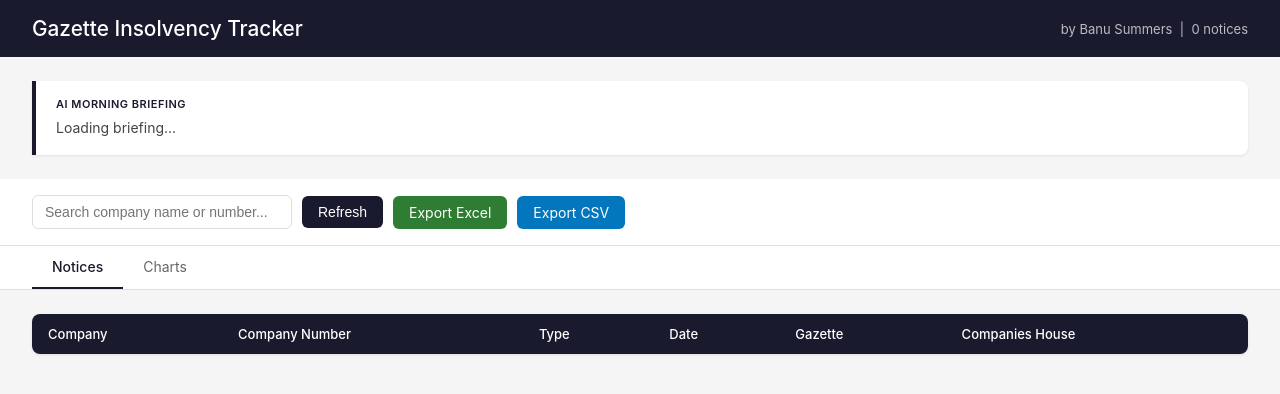
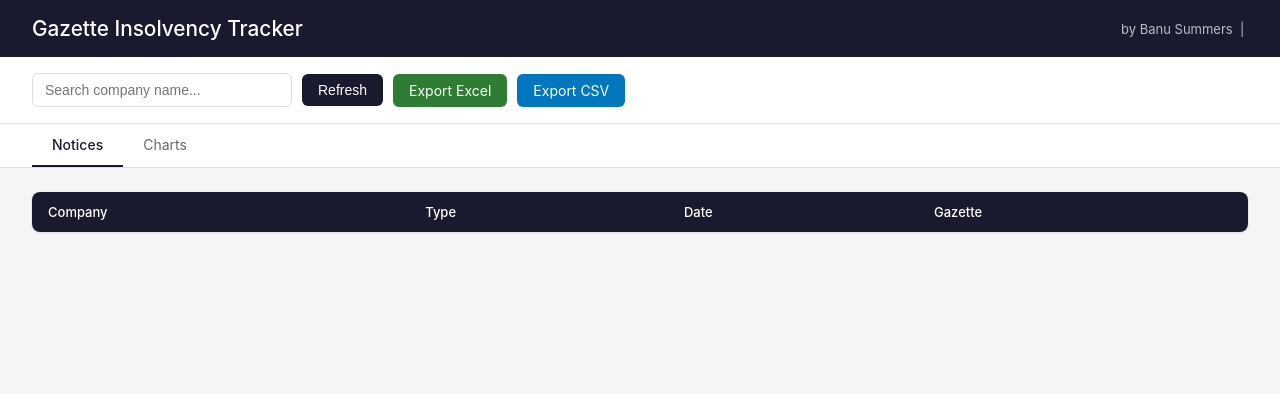
Before and after one commit to banuozelci82-cloud/gazette-tracker, a Flask app: page / in a window 1280 px wide. Shown: the top 394 px of the page. Run offline with Flask 3, Linux system fonts and the light colour scheme; data that the repository does not hold is empty.

Commit message:
Update index.html

```diff
--- a/templates/index.html
+++ b/templates/index.html
@@ -9,9 +9,6 @@
   body { font-family: -apple-system, BlinkMacSystemFont, 'Segoe UI', sans-serif; background: #f5f5f5; color: #333; }
   header { background: #1a1a2e; color: white; padding: 1rem 2rem; display: flex; align-items: center; justify-content: space-between; }
   header h1 { font-size: 1.3rem; font-weight: 500; }
-  .briefing { background: white; border-left: 4px solid #1a1a2e; margin: 1.5rem 2rem; padding: 1rem 1.25rem; border-radius: 0 8px 8px 0; box-shadow: 0 1px 3px rgba(0,0,0,0.08); }
-  .briefing-label { font-size: 11px; font-weight: 600; text-transform: uppercase; letter-spacing: 0.5px; color: #1a1a2e; margin-bottom: 6px; }
-  .briefing-text { font-size: 14px; line-height: 1.6; color: #444; }
   .toolbar { background: white; padding: 1rem 2rem; border-bottom: 1px solid #e0e0e0; display: flex; gap: 10px; align-items: center; flex-wrap: wrap; }
   input[type=text] { padding: 8px 12px; border: 1px solid #ddd; border-radius: 6px; font-size: 14px; width: 260px; }
   button, .btn { padding: 8px 16px; border: none; border-radius: 6px; font-size: 14px; cursor: pointer; text-decoration: none; }
@@ -52,12 +49,8 @@
   <h1>Gazette Insolvency Tracker</h1>
   <span style="font-size:13px; opacity:0.7;">by Banu Summers &nbsp;|&nbsp; <span id="total"></span></span>
 </header>
-<div class="briefing">
-  <div class="briefing-label">AI Morning Briefing</div>
-  <div class="briefing-text" id="briefing-text">Loading briefing...</div>
-</div>
 <div class="toolbar">
-  <input type="text" id="search" placeholder="Search company name or number..." oninput="filterTable()">
+  <input type="text" id="search" placeholder="Search company name..." oninput="filterTable()">
   <button class="btn btn-primary" onclick="refresh()">Refresh</button>
   <a class="btn btn-success" href="/export/excel">Export Excel</a>
   <a class="btn btn-info" href="/export/csv">Export CSV</a>
@@ -69,97 +62,11 @@
 </div>
 <div id="notices" class="panel active">
   <table id="table">
-    <thead><tr><th>Company</th><th>Company Number</th><th>Type</th><th>Date</th><th>Gazette</th><th>Companies House</th></tr></thead>
+    <thead><tr><th>Company</th><th>Type</th><th>Date</th><th>Gazette</th></tr></thead>
     <tbody id="tbody"></tbody>
   </table>
 </div>
 <div id="charts" class="panel">
   <div id="chart-container">
     <h2 style="font-size:16px; font-weight:500; margin-bottom:8px;">Insolvencies by Type</h2>
-    <p class="total" id="chart-total"></p>
-    <div id="bars"></div>
-  </div>
-</div>
-<script>
-let allData = [];
-
-function badgeClass(type) {
-  if (type.includes('Admin')) return 'badge-admin';
-  if (type.includes('Compulsory')) return 'badge-liq';
-  if (type.includes('Winding')) return 'badge-wind';
-  if (type.includes('Receivership')) return 'badge-rec';
-  return 'badge-cvl';
-}
-
-function loadNotices() {
-  fetch('/api/notices').then(r => r.json()).then(data => {
-    allData = data;
-    document.getElementById('total').textContent = data.length + ' notices';
-    renderTable(data);
-  });
-}
-
-function loadBriefing() {
-  fetch('/api/briefing').then(r => r.json()).then(data => {
-    document.getElementById('briefing-text').textContent = data.briefing;
-  });
-}
-
-function renderTable(data) {
-  const tbody = document.getElementById('tbody');
-  tbody.innerHTML = data.map(r => {
-    const chUrl = r.company_number ? `https://find-and-update.company-information.service.gov.uk/company/${r.company_number}` : '';
-    const chLink = chUrl ? `<a href="${chUrl}" target="_blank">${r.company_number}</a>` : '';
-    const chBtn = chUrl ? `<a href="${chUrl}" target="_blank">View</a>` : '';
-    return `<tr>
-      <td>${r.company}</td>
-      <td>${chLink}</td>
-      <td><span class="badge ${badgeClass(r.type)}">${r.type}</span></td>
-      <td>${r.date}</td>
-      <td><a href="${r.url}" target="_blank">View</a></td>
-      <td>${chBtn}</td>
-    </tr>`;
-  }).join('');
-}
-
-function filterTable() {
-  const s = document.getElementById('search').value.toLowerCase();
-  renderTable(allData.filter(r => r.company.toLowerCase().includes(s) || (r.company_number && r.company_number.includes(s))));
-}
-
-function refresh() {
-  document.getElementById('status').textContent = 'Fetching... this may take a minute';
-  fetch('/api/refresh').then(r => r.json()).then(d => {
-    document.getElementById('status').textContent = d.status === 'ok' ? d.new + ' new notices found.' : 'Error: ' + d.message;
-    loadNotices();
-    loadChart();
-    loadBriefing();
-  });
-}
-
-function loadChart() {
-  fetch('/api/chart').then(r => r.json()).then(data => {
-    const total = Object.values(data).reduce((a, b) => a + b, 0);
-    document.getElementById('chart-total').textContent = total + ' total notices';
-    const max = Math.max(...Object.values(data));
-    document.getElementById('bars').innerHTML = Object.entries(data).sort((a,b) => b[1]-a[1]).map(([k,v]) => `
-      <div class="bar-wrap">
-        <div class="bar-label"><span>${k}</span><span>${v}</span></div>
-        <div class="bar-track"><div class="bar-fill" style="width:${Math.max(4, Math.round(v/max*100))}%">${v}</div></div>
-      </div>`).join('');
-  });
-}
-
-function switchTab(id, el) {
-  document.querySelectorAll('.panel').forEach(p => p.classList.remove('active'));
-  document.querySelectorAll('.tab').forEach(t => t.classList.remove('active'));
-  document.getElementById(id).classList.add('active');
-  el.classList.add('active');
-}
-
-loadNotices();
-loadChart();
-loadBriefing();
-</script>
-</body>
-</html>
+    <p class="tot
```
